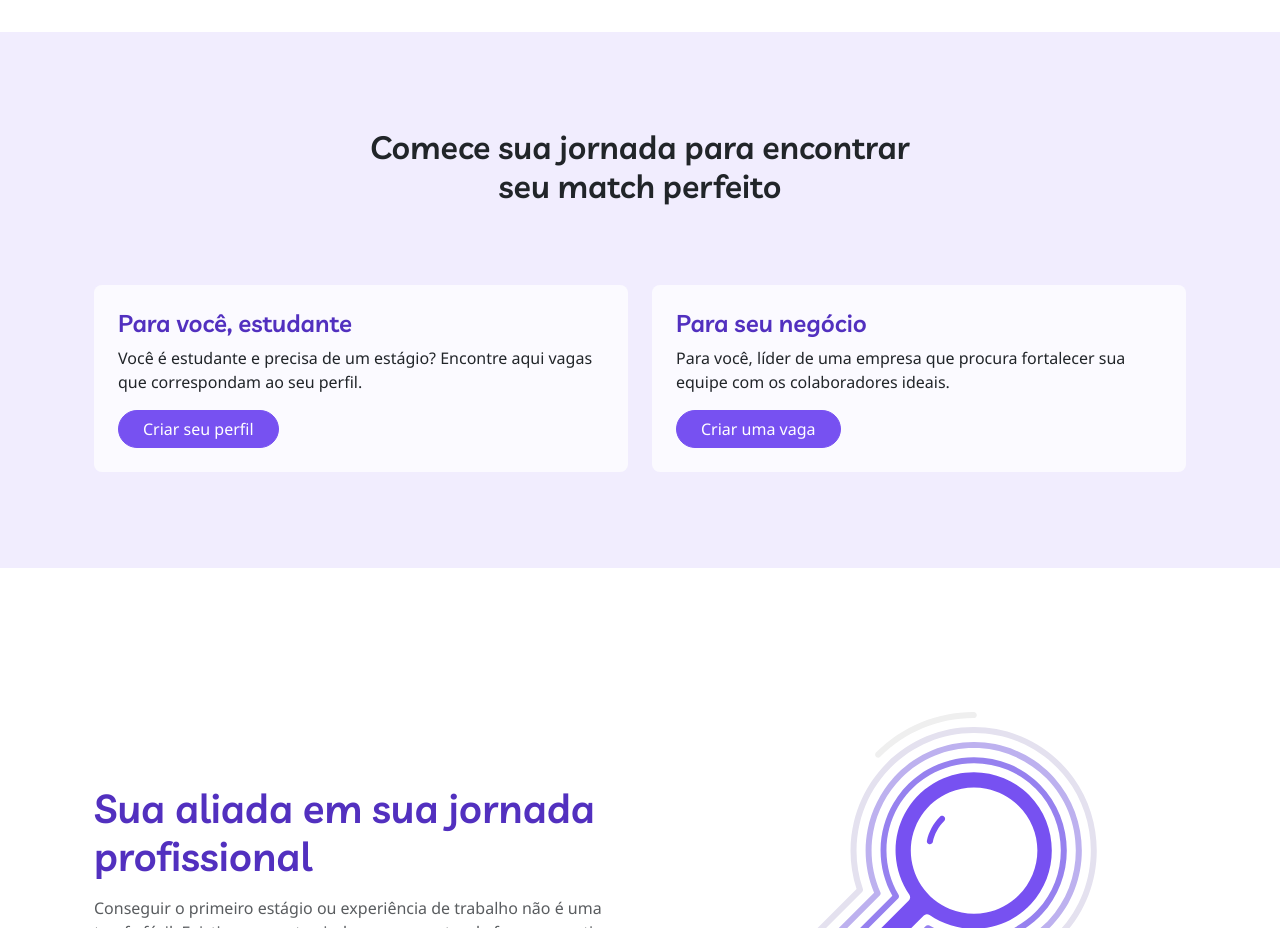
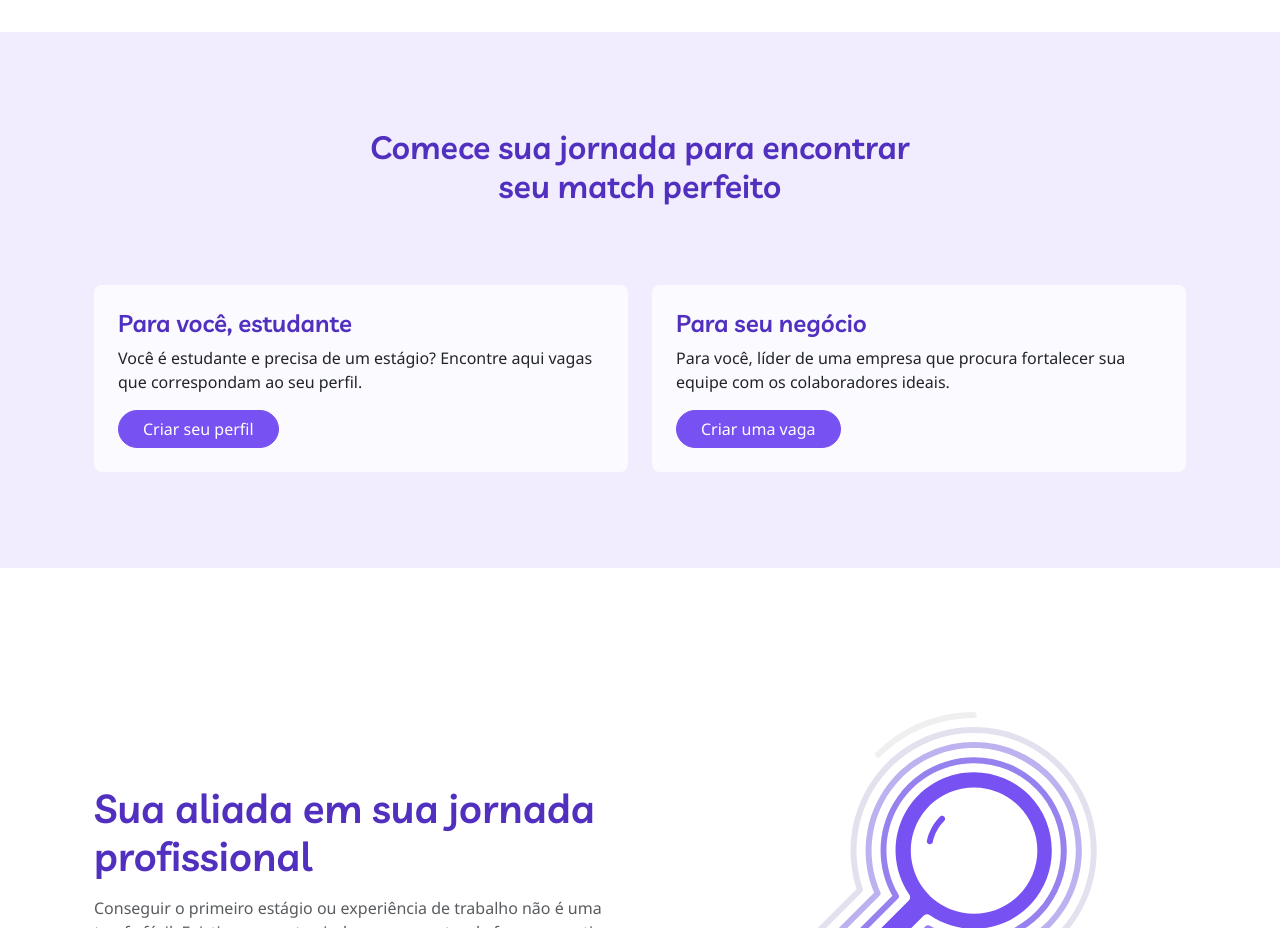
Before and after one commit to danilocdesousa/ibinexos-website, a website built with Parcel: page src/index.html in a window 1280 px wide. Shown: the part 1000-1928 px from the top of the page. Built offline with nearby package versions, Linux system fonts and the light colour scheme.

Commit message:
Update the h2 color of a section

```diff
--- a/src/index.html
+++ b/src/index.html
@@ -97,7 +97,7 @@
         <section class="bg-primary bg-opacity-10 py-5">
             <div class="container col-xxl-8 px-4 py-5">
                 <div class="col-sm-10 col-md-8 col-lg-8 col-xl-6 col-xxl-6 mx-auto text-center">
-                    <h2 class="text-custom-color">Comece sua jornada para encontrar seu match perfeito</h2>
+                    <h2 class="text-custom-primary">Comece sua jornada para encontrar seu match perfeito</h2>
                 </div>
                 <div class="row pt-5">
                     <div class="col-sm-6 mt-4">
```
